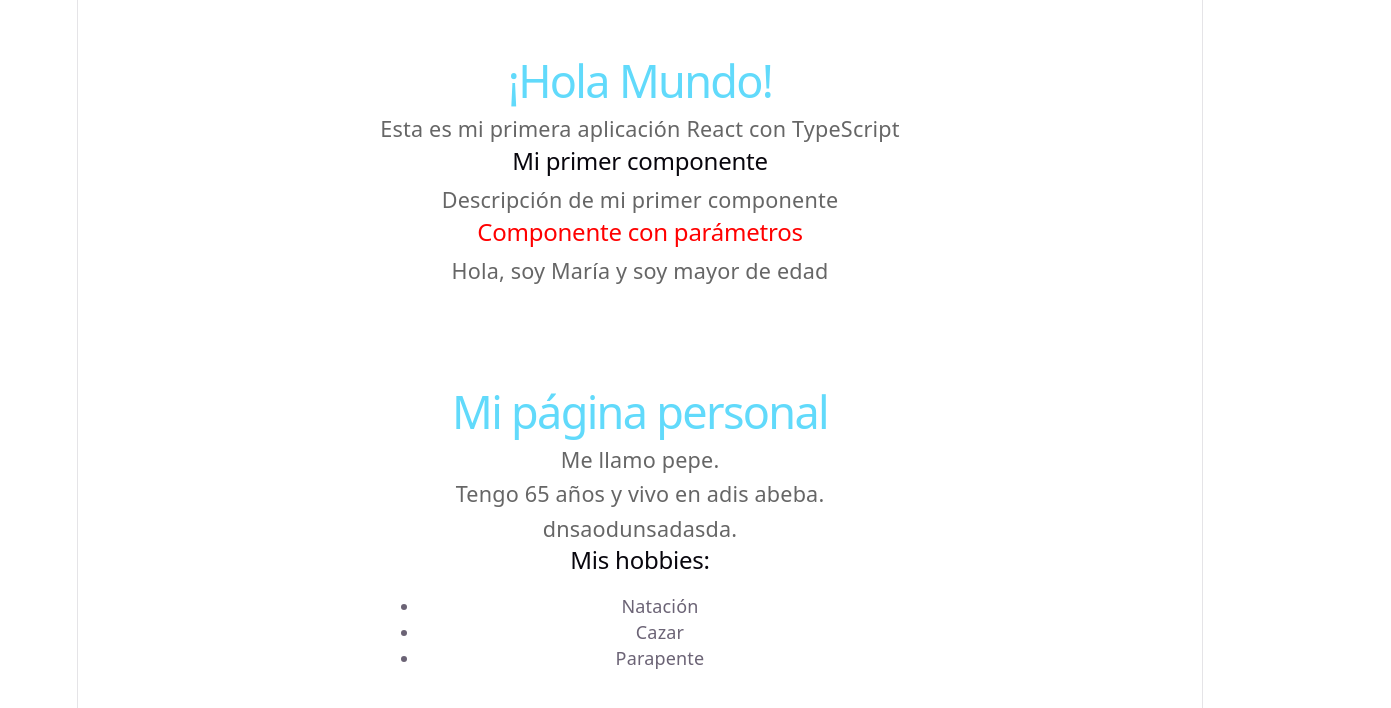
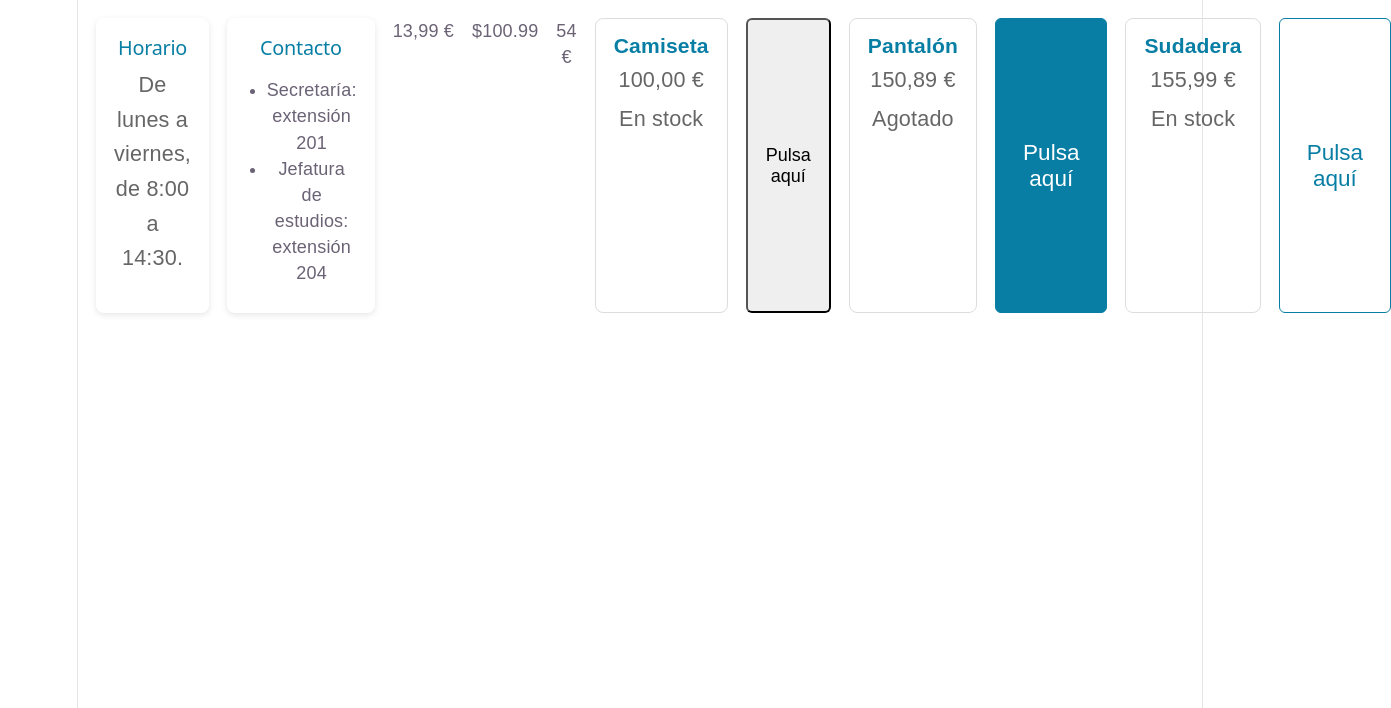
Before and after one commit to rodri-a91/desarrollo-interfaces, a React (Vite) app in the folder proyecto-0/: page / in a window 1280 px wide. Shown: the top 708 px of the page, 1391 px wide, since content can reach past the window. Built offline with nearby package versions, Linux system fonts and the light colour scheme.

Commit message:
mas componentes

```diff
--- a/proyecto-0/src/App.css
+++ b/proyecto-0/src/App.css
@@ -17,10 +17,84 @@ p {
   line-height: 1.6;
 }
 
-.saludo {
-  color: red;
+.tienda {
+  font-family: Arial, sans-serif;
+  display: flex;
+  gap: 1rem;
+  padding: 1rem;
 }
 
-.atencion {
-    color: red;
+.producto {
+  border: 1px solid #ddd;
+  border-radius: 8px;
+  padding: 0.5rem 1rem;
+  width: 140px;
 }
+
+.producto h3 {
+  margin: 0.25rem 0;
+  color: #087ea4;
+}
+
+.producto p {
+  margin: 0.25rem 0;
+}
+
+.botonera {
+  font-family: Arial, sans-serif;
+  display: flex;
+  align-items: center;
+  gap: 0.75rem;
+  padding: 1rem;
+}
+
+.boton {
+  border-radius: 6px;
+  padding: 0.5rem 1rem;
+  font-size: 1rem;
+  cursor: pointer;
+}
+
+.primario {
+  background-color: #087ea4;
+  border: 1px solid #087ea4;
+  color: white;
+}
+
+.secundario {
+  background-color: white;
+  border: 1px solid #087ea4;
+  color: #087ea4;
+}
+
+.grande {
+  padding: 0.75rem 1.5rem;
+  font-size: 1.25rem;
+}
+
+.panel {
+  font-family: Arial, sans-serif;
+  background-color: #f4f6f8;
+  display: flex;
+  align-items: flex-start;
+  gap: 1rem;
+  padding: 1rem;
+}
+
+.tarjeta {
+  background-color: white;
+  border-radius: 8px;
+  box-shadow: 0 2px 6px rgba(0, 0, 0, 0.1);
+  padding: 0.5rem 1rem;
+  width: 190px;
+}
+
+.tarjeta h2 {
+  font-size: 1.1rem;
+  color: #087ea4;
+  margin: 0.5rem 0;
+}
+
+.tarjeta ul {
+  padding-left: 1.2rem;
+}
--- a/proyecto-0/src/App.tsx
+++ b/proyecto-0/src/App.tsx
@@ -1,25 +1,33 @@
 import './App.css'
-import InfoPersonal from './components/InfoPersonal'
-import MisHobbies from './components/MisHobbies'
-import Saludo from './components/Saludo'
-import SaludoConDatos from './components/SaludoConDatos'
+import Boton from './components/Boton.tsx'
+import Precio from './components/Precio.tsx'
+import Producto from './components/Producto.tsx'
+import Tarjeta from './components/Tarjeta.tsx'
+
+const enDolares = (cantidad: number) => {
+  return cantidad.toLocaleString("us-US", { style: "currency", currency: "USD" })
+}
 
 function App() {
   return (
-    <div className="container">
-      <h1>¡Hola Mundo!</h1>
-      <p>Esta es mi primera aplicación React con TypeScript</p>
-
-      <Saludo />
-      <SaludoConDatos nombre="María" edad={25} />
-
-
-      <br></br>
-      <br></br>
-      <br></br>
-      <h1>Mi página personal</h1>
-      <InfoPersonal ciudad='adis abeba' descripcion='dnsaodunsadasda' edad={65} nombre='pepe' />
-      <MisHobbies hobbie1='Natación' hobbie2='Cazar' hobbie3='Parapente' />
+    <div className="tienda">
+      <Tarjeta titulo='Horario'>
+        <p>De lunes a viernes, de 8:00 a 14:30.</p></Tarjeta>
+      <Tarjeta titulo='Contacto'>
+        <ul>
+          <li>Secretaría: extensión 201</li>
+          <li>Jefatura de estudios: extensión 204</li>
+        </ul>
+      </Tarjeta>
+      <Precio cantidad={13.99} />
+      <Precio cantidad={100.99} formatear={enDolares} />
+      <Precio cantidad={54.15} formatear={(c) => Math.round(c) + ' €'} />
+      <Producto nombre="Camiseta" precio={100} disponible />
+      <Boton texto='Pulsa aquí' />
+      <Producto nombre="Pantalón" precio={150.89} disponible={false} />
+      <Boton texto='Pulsa aquí' grande variante='primario' />
+      <Producto nombre="Sudadera" precio={155.99} disponible />
+      <Boton texto='Pulsa aquí' grande variante='secundario' />
     </div>
   )
 }
--- /dev/null
+++ b/proyecto-0/src/components/Boton.tsx
@@ -0,0 +1,13 @@
+type BotonProps = {
+    texto: string
+    variante?: 'primario' | 'secundario'
+    grande?: boolean
+}
+
+function Boton ({texto, variante, grande}: BotonProps) {
+    const clases = `boton ${variante} ${grande ? 'grande' : ''}`
+    return <button className={clases}>{texto}</button>;
+}
+
+
+export default Boton
--- /dev/null
+++ b/proyecto-0/src/components/Precio.tsx
@@ -0,0 +1,16 @@
+const enEuros = (cantidad: number) => {
+    return cantidad.toLocaleString("es-ES", { style: "currency", currency: "EUR" })
+}
+
+type PrecioProps = {
+    cantidad: number
+    formatear?: (cantidad: number) => string
+}
+
+function Precio({cantidad, formatear = enEuros}: PrecioProps) {
+    return (
+        <div>{formatear(cantidad)}</div>
+    )
+}
+
+export default Precio
--- a/proyecto-0/src/components/Producto.tsx
+++ b/proyecto-0/src/components/Producto.tsx
@@ -6,13 +6,12 @@ type ProductoProps = {
 
 function Producto({nombre,precio,disponible}:ProductoProps) {
     return (
-        <>
+        <div className="producto">
 
-        <p>{nombre}</p>
-        <p>{precio}</p>
-        <p>{disponible}</p>
-
-        </>
+        <h3>{nombre}</h3>
+        <p>{precio.toLocaleString("es-ES", {style: "currency", currency: "EUR"})}</p>
+        <p>{disponible ? "En stock" : "Agotado"}</p>
+        </div>
     )
 
 }
--- /dev/null
+++ b/proyecto-0/src/components/Tarjeta.tsx
@@ -0,0 +1,17 @@
+import type { ReactNode } from "react"
+
+type TarjetaProps = {
+    titulo: string
+    children: ReactNode
+}
+
+function Tarjeta({titulo, children}: TarjetaProps) {
+  return (
+    <section className="tarjeta">
+        <h2>{titulo}</h2>
+        {children}
+    </section>
+)
+}
+
+export default Tarjeta
```
Also changed, not shown: proyecto-0/src/components/Aviso.tsx (added, +23 -0 lines).
